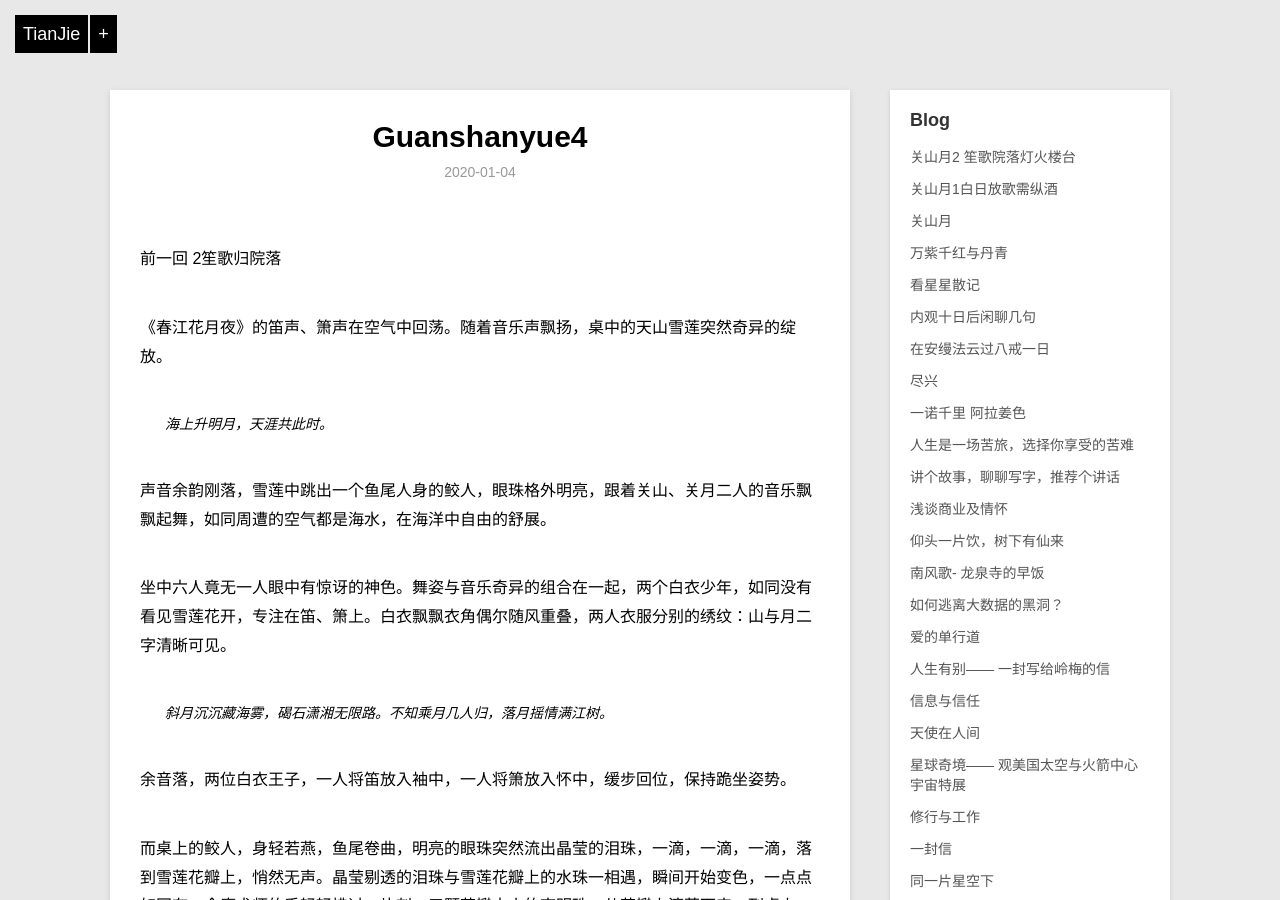
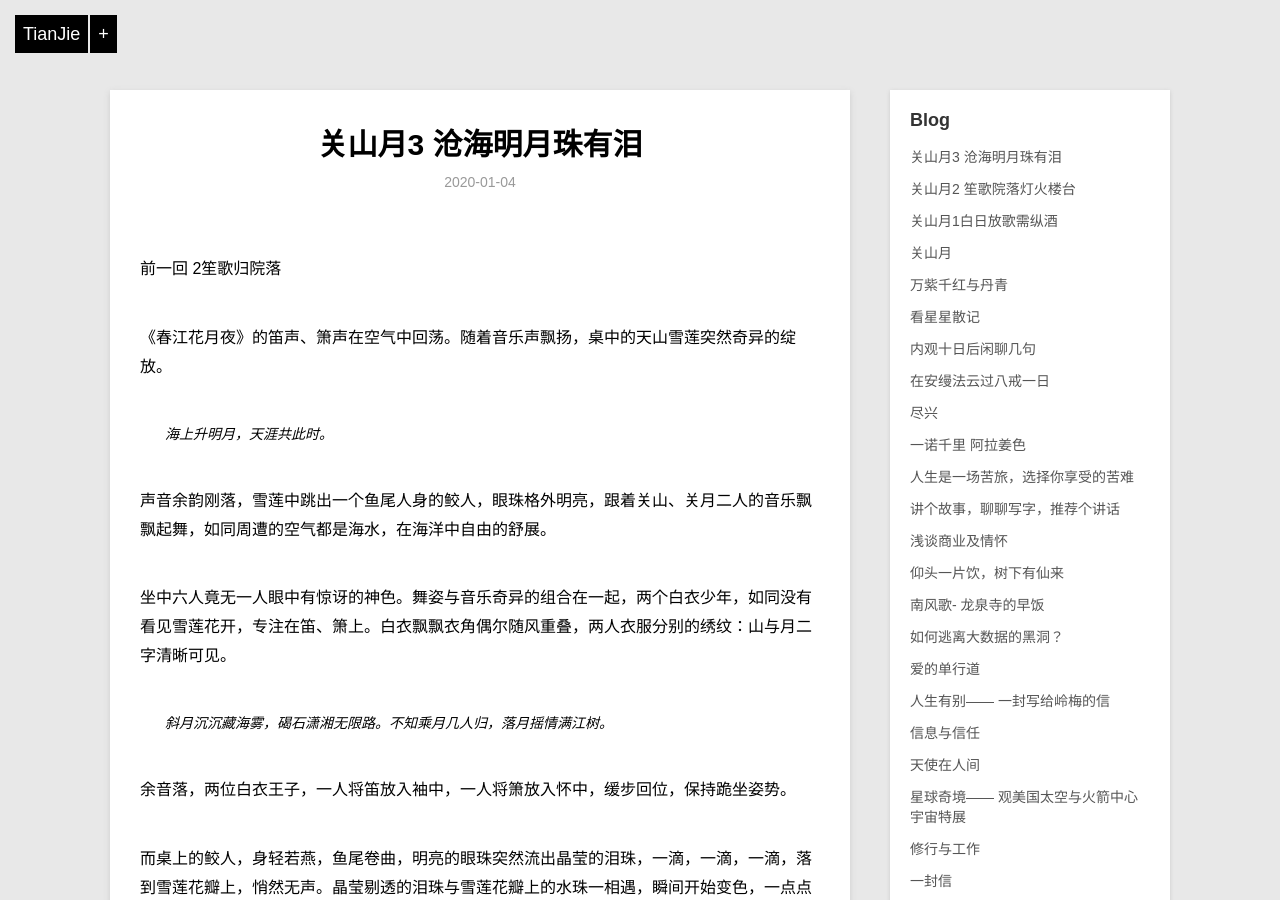
Before and after one commit to violettianjie/violettianjie.github.io, a Jekyll site: the page built from _posts/blog/2020-01-04-guanshanyue3.md, in a window 1280 px wide and 900 px high. Built offline with Jekyll 4.4.1, drawn with Linux system fonts in a browser that asks for light colours; our own code applies the rules of GitHub Pages for plain Markdown files.

Commit message:
Update and rename 2020-01-04-guanshanyue4.md to 2020-01-04-guanshanyue3.md

```diff
--- a/_posts/blog/2020-01-04-guanshanyue4.md
+++ b/_posts/blog/2020-01-04-guanshanyue3.md
@@ -1,4 +1,9 @@
-
+---
+layout: post
+title: "关山月3 沧海明月珠有泪"
+description: "关山月"
+category: blog
+---
 
 前一回  2笙歌归院落
 
```
